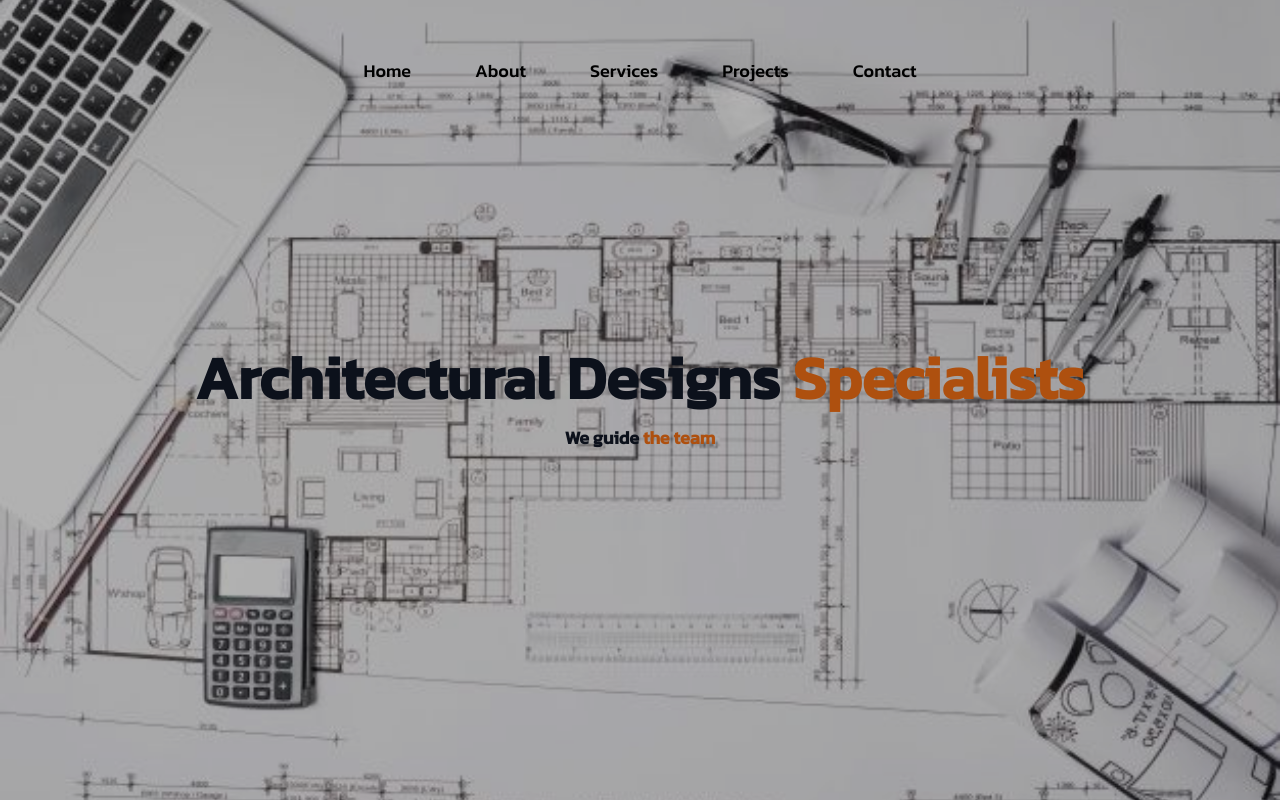
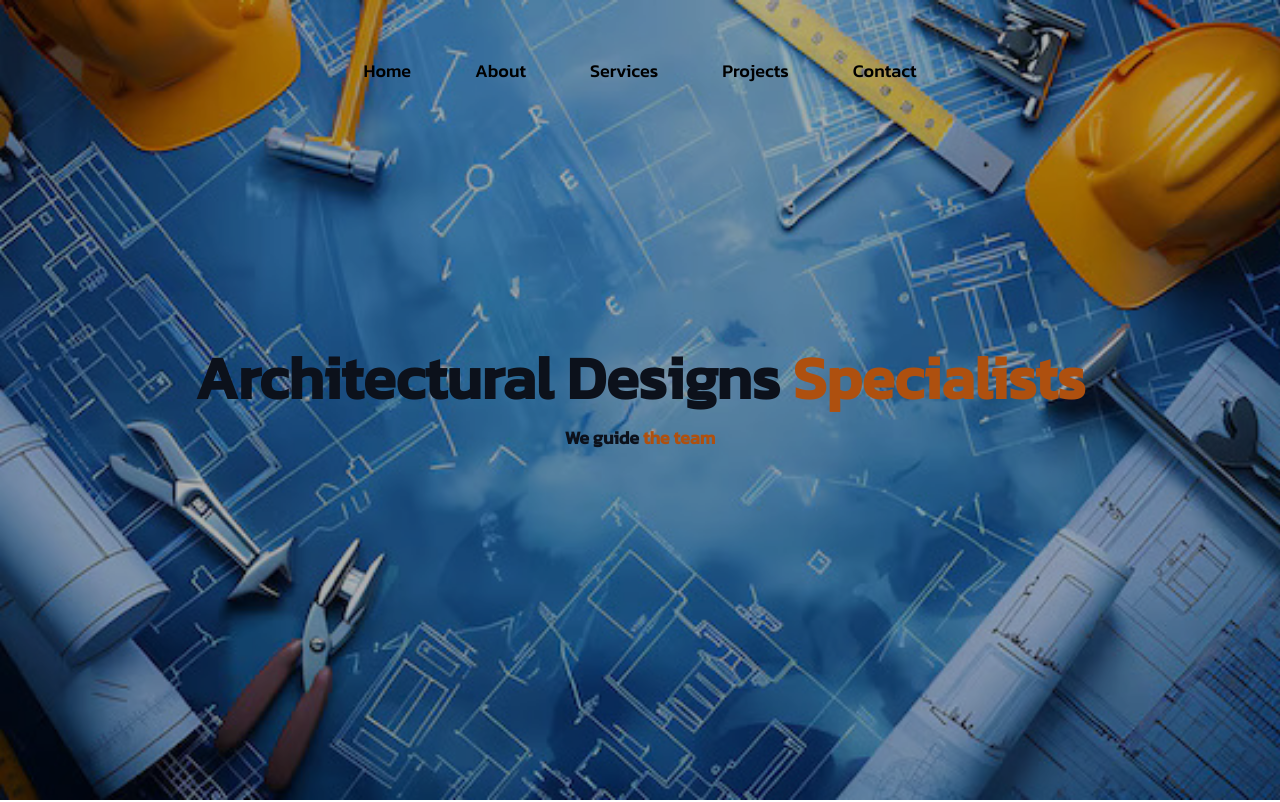
Before and after one commit to AkshayKalamkarr/supremeinfrastructure, a Next.js app: page /about/architecturalDesigns in a window 1280 px wide. Shown: the top 802 px of the page. Built offline with nearby package versions, Linux system fonts and the light colour scheme.

Commit message:
architectural2 image added

```diff
--- a/app/about/architecturalDesigns/page.jsx
+++ b/app/about/architecturalDesigns/page.jsx
@@ -9,7 +9,7 @@ export default function Home() {
       {/* Hero Section */}
       <motion.section
         className="relative h-screen bg-cover bg-center"
-        style={{ backgroundImage: "url('/images/about/architectural.jpg')" }}
+        style={{ backgroundImage: "url('/images/about/architectural2.jpg')" }}
         initial={{ opacity: 0 }}
         animate={{ opacity: 1 }}
         transition={{ duration: 1 }}
```
Also changed, not shown: public/images/about/architectural2.jpg (added).
